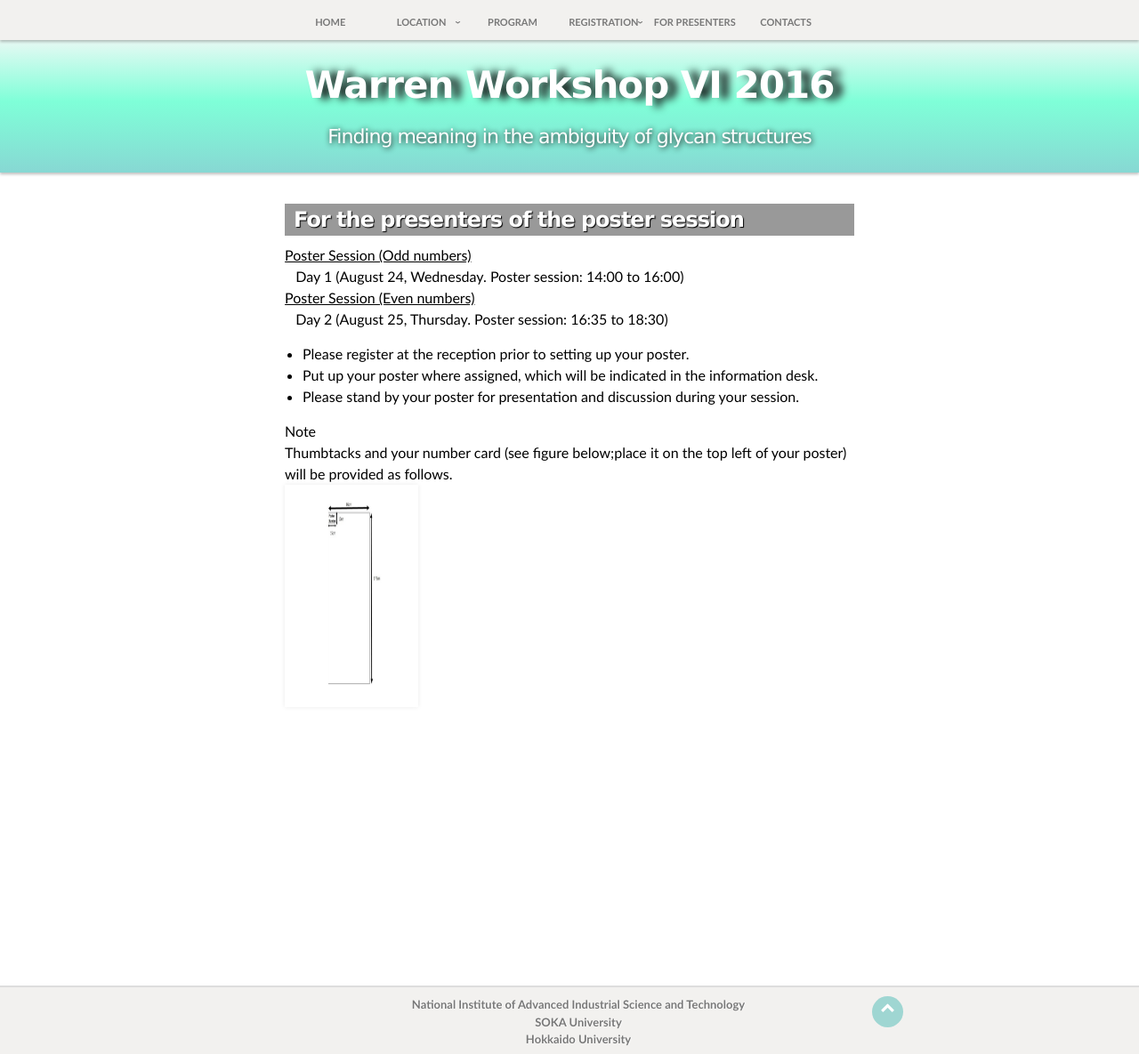
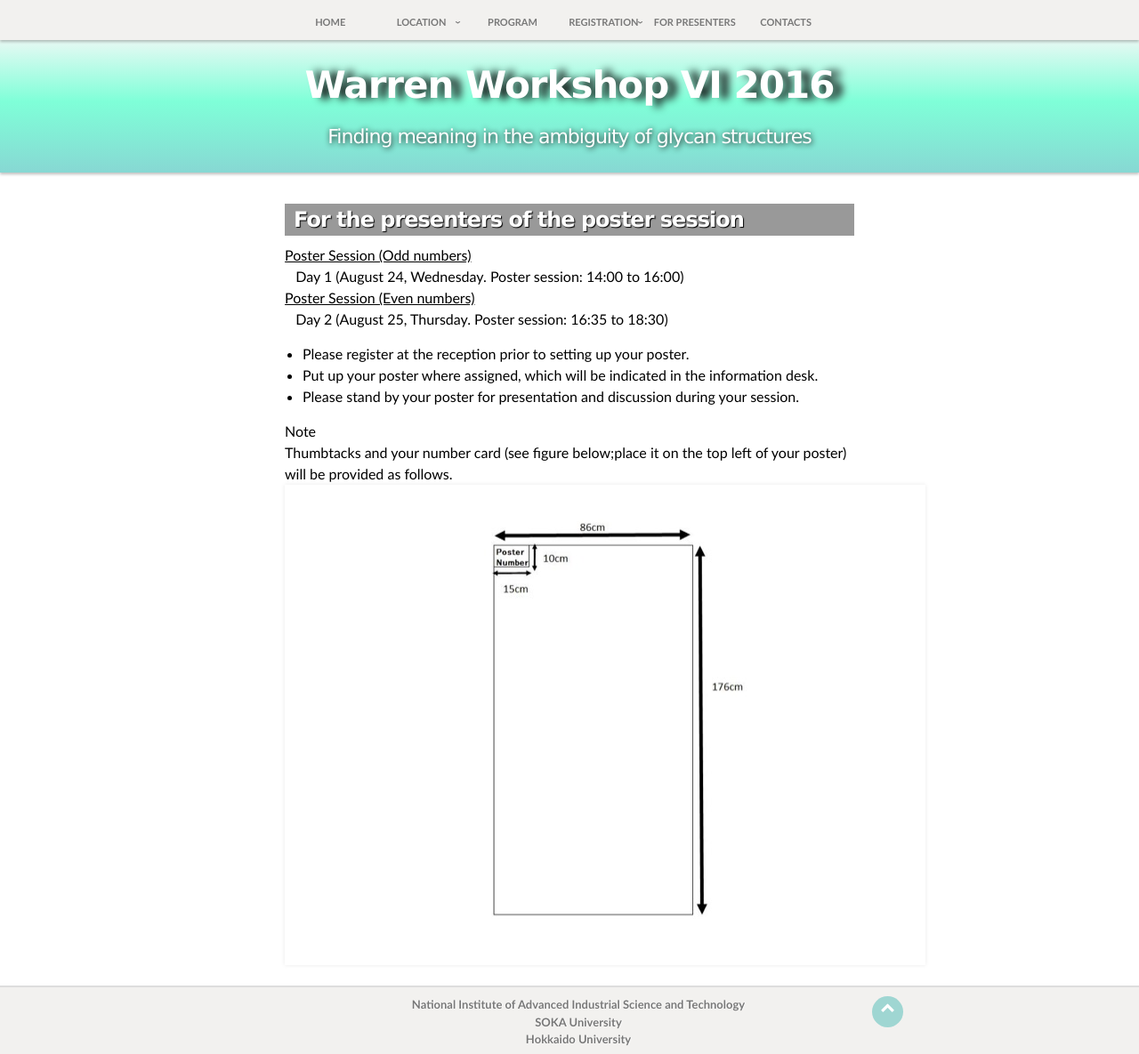
Before and after one commit to yamazakiM/test_warren2016, a Jekyll site: the page built from forPresenters/index.md, in a window 1280 px wide and 1185 px high. Shown: the whole window at 89% size. Built offline with Jekyll 4.4.1, drawn with Linux system fonts in a browser that asks for light colours; nearby versions of some CDN libraries; library files that are not in the unit come from our copies.

Commit message:
Update index.md

```diff
--- a/forPresenters/index.md
+++ b/forPresenters/index.md
@@ -33,7 +33,7 @@ layout: default
       <br>
         Thumbtacks and your number card (see figure below;place it on the top left of your poster) will be provided as follows.
       <br>
-      <img src="../images/posterPlacement.jpg" width="150px" height="250px" border="0" alt="ポスター設置方法">
+      <img src="../images/posterPlacement.jpg" border="0" alt="ポスター設置方法">
     </p>
   </div>
 
```
